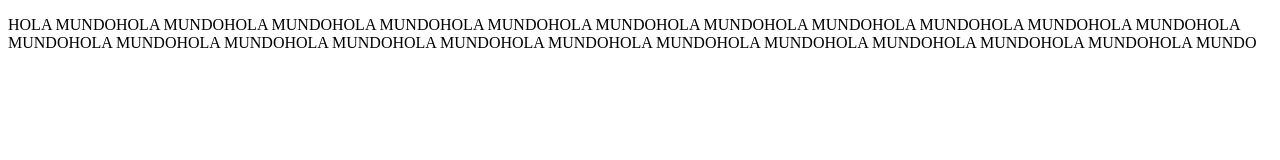
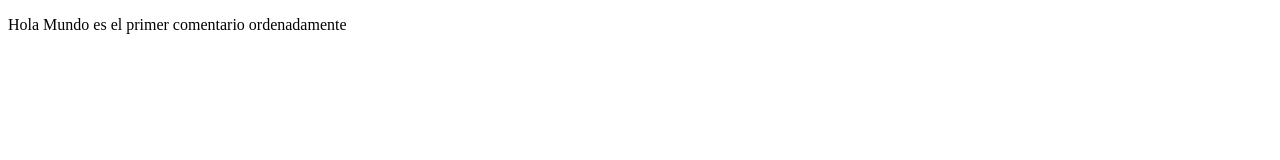
Before and after one commit to cristiankai/pruebagit, a plain HTML site: page index.html in a window 1280 px wide. Drawn offline with Linux system fonts and the light colour scheme.

Commit message:
arreglado texto de index.html

```diff
--- a/index.html
+++ b/index.html
@@ -11,7 +11,7 @@
     </head>
 
     <body>
-        <p>HOLA MUNDOHOLA MUNDOHOLA MUNDOHOLA MUNDOHOLA MUNDOHOLA MUNDOHOLA MUNDOHOLA MUNDOHOLA MUNDOHOLA MUNDOHOLA MUNDOHOLA MUNDOHOLA MUNDOHOLA MUNDOHOLA MUNDOHOLA MUNDOHOLA MUNDOHOLA MUNDOHOLA MUNDOHOLA MUNDOHOLA MUNDOHOLA MUNDOHOLA MUNDO</p>
+        <p>Hola Mundo es el primer comentario ordenadamente</p>
 
     </body>
 
```
